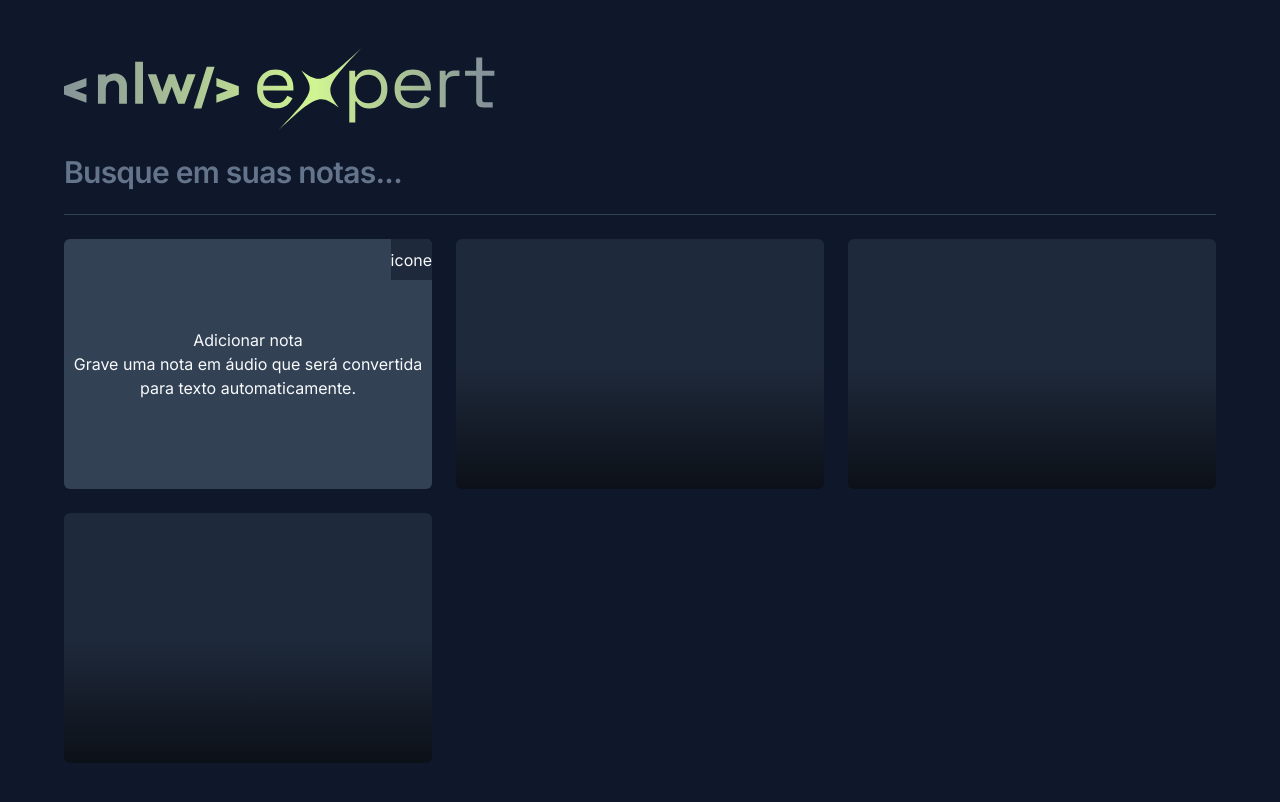
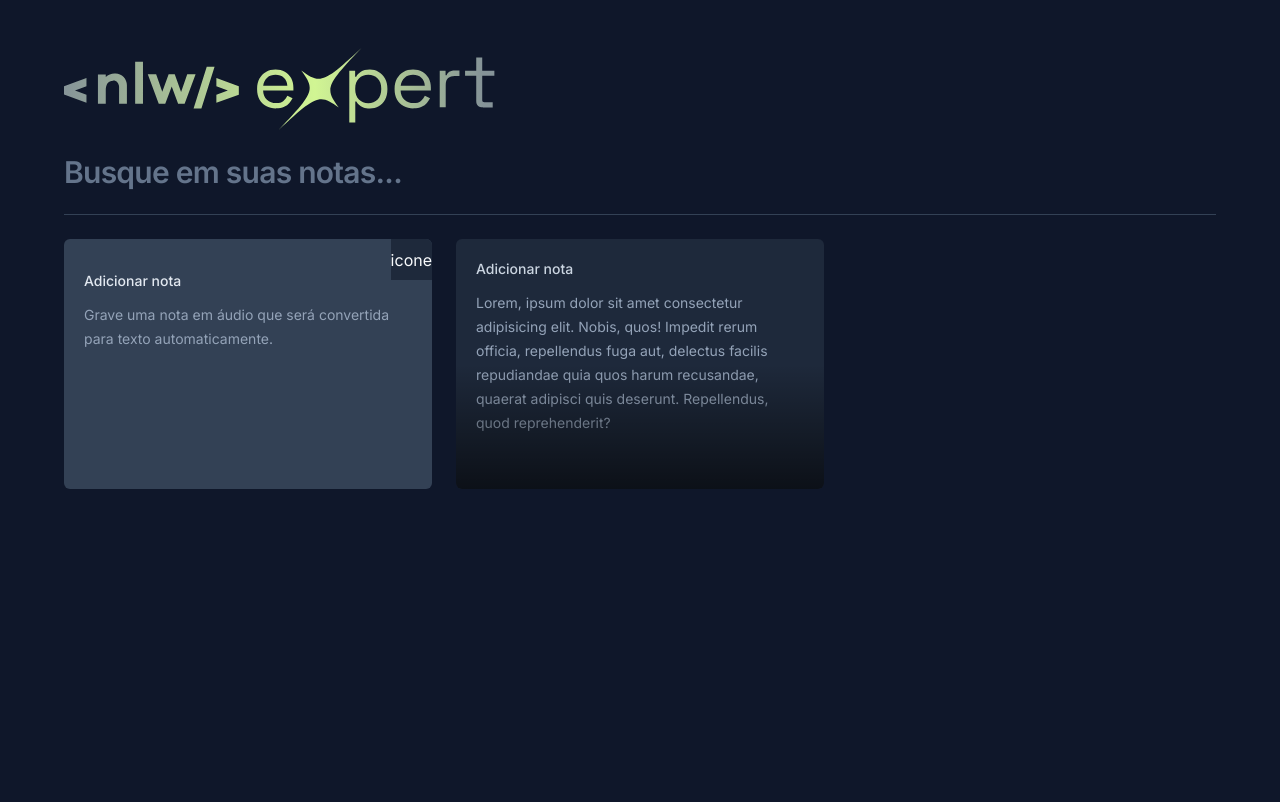
Before and after one commit to DcWolfMc/nlw-exp-note, a React (Vite) app: page / in a window 1280 px wide. Shown: the top 802 px of the page. Built offline with nearby package versions, Linux system fonts and the light colour scheme.

Commit message:
cards coponents styles

```diff
--- a/src/app.tsx
+++ b/src/app.tsx
@@ -1,4 +1,6 @@
 import logo from "./assets/logo-nlw-expert.svg";
+import { NewNoteCard } from "./components/new-note-card";
+import { NoteCard } from "./components/note-card";
 export function App() {
   return (
     <div className="mx-auto max-w-6xl my-12 space-y-6">
@@ -12,24 +14,12 @@ export function App() {
       </form>
 
       <div className="h-[1px] bg-slate-700" />
-      <div className="grid grid-cols-3 auto-rows-[250px] gap-6">
-        <button className="rounded-md bg-slate-700 outline-none relative overflow-hidden">
-          <div className="absolute top-0 right-0 bg-slate-800 aspect-square flex justify-center items-center" >icone</div>
-          <span>Adicionar nota</span>
-          <p>Grave uma nota em áudio que será convertida para texto automaticamente.</p>
-        </button>
+      <div className="grid grid-cols-3 gap-6 auto-rows-[250px]">
 
-        <button className="rounded-md bg-slate-800 outline-none relative overflow-hidden">
-          <div className=" absolute bottom-0 left-0 right-0 h-1/2 w-full bg-gradient-to-t from-black/60 to-black/0"/>
-        </button>
+        <NewNoteCard/>
+        <NoteCard/>
 
-        <button className="rounded-md bg-slate-800 outline-none relative overflow-hidden">
-          <div className=" absolute bottom-0 left-0 right-0 h-1/2 w-full bg-gradient-to-t from-black/60 to-black/0"/>
-        </button>
 
-        <button className="rounded-md bg-slate-800 outline-none relative overflow-hidden">
-          <div className=" absolute bottom-0 left-0 right-0 h-1/2 w-full bg-gradient-to-t from-black/60 to-black/0"/>
-        </button>
       </div>
     </div>
   );
--- /dev/null
+++ b/src/components/new-note-card.tsx
@@ -0,0 +1,13 @@
+export const NewNoteCard = () => {
+  return (
+    <button className="flex flex-col justify-start items-start text-left rounded-md bg-slate-700 outline-none relative overflow-hidden p-5 space-y-3 hover:ring-2 hover:ring-slate-600 focus-visible:ring-2 focus-visible:ring-lime-400">
+      <div className="absolute top-0 right-0 bg-slate-800 aspect-square flex justify-center items-center">
+        icone
+      </div>
+      <span className=" text-sm font-medium text-slate-200">Adicionar nota</span>
+      <p className="text-sm leading-6 text-slate-400">
+        Grave uma nota em áudio que será convertida para texto automaticamente.
+      </p>
+    </button>
+  );
+};
--- /dev/null
+++ b/src/components/note-card.tsx
@@ -0,0 +1,14 @@
+export const NoteCard = () => {
+  return (
+    <button className="flex flex-col justify-start items-start text-left rounded-md bg-slate-800 outline-none relative overflow-hidden p-5 space-y-3 hover:ring-2 hover:ring-slate-600 focus-visible:ring-2 focus-visible:ring-lime-400">
+      <span className="text-sm font-medium text-slate-300">Adicionar nota</span>
+      <p className="text-sm leading-6 text-slate-400">
+        Lorem, ipsum dolor sit amet consectetur adipisicing elit. Nobis, quos!
+        Impedit rerum officia, repellendus fuga aut, delectus facilis
+        repudiandae quia quos harum recusandae, quaerat adipisci quis deserunt.
+        Repellendus, quod reprehenderit?
+      </p>
+      <div className=" absolute bottom-0 left-0 right-0 h-1/2 w-full bg-gradient-to-t from-black/60 to-black/0" />
+    </button>
+  );
+};
```
